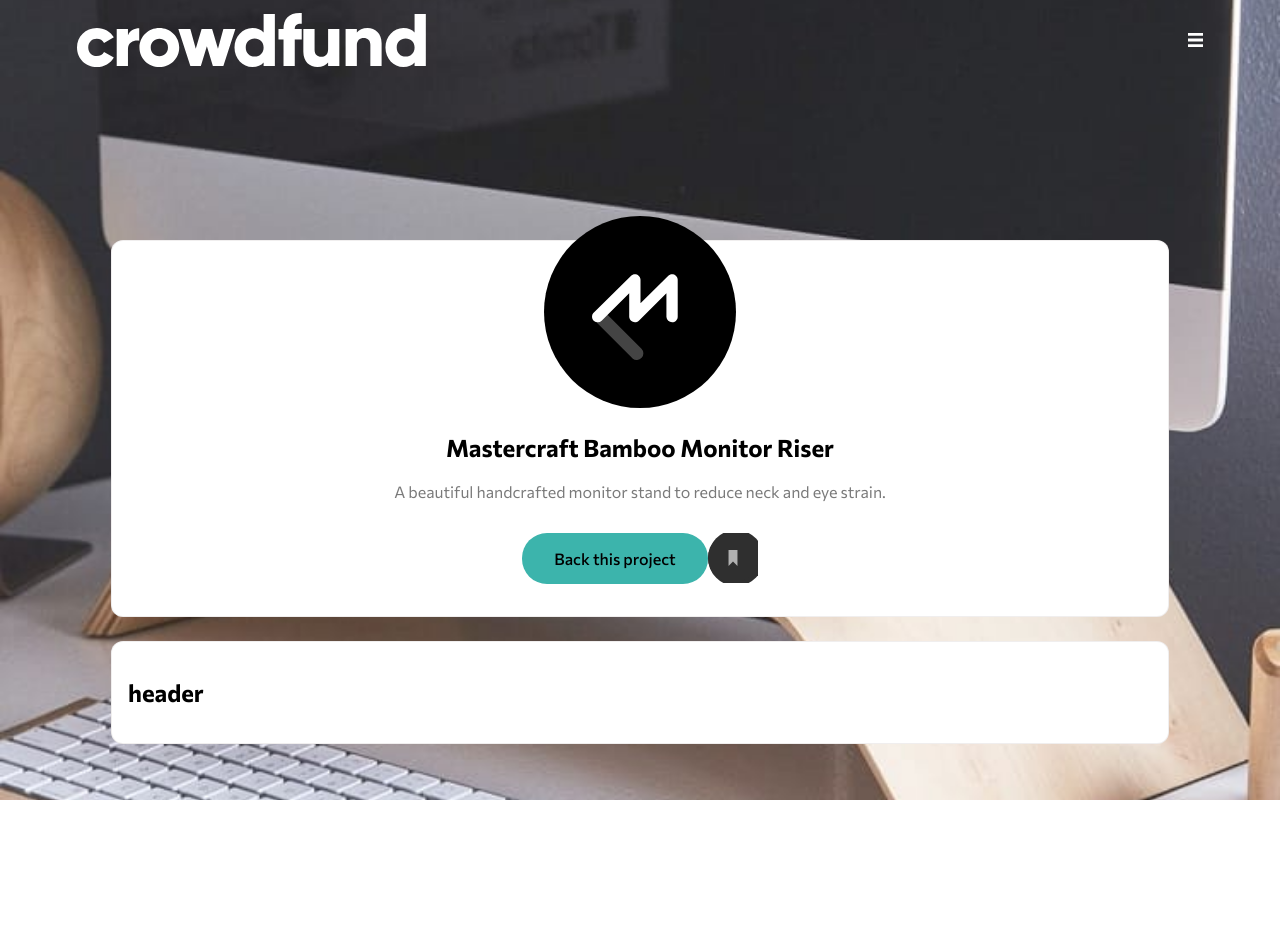
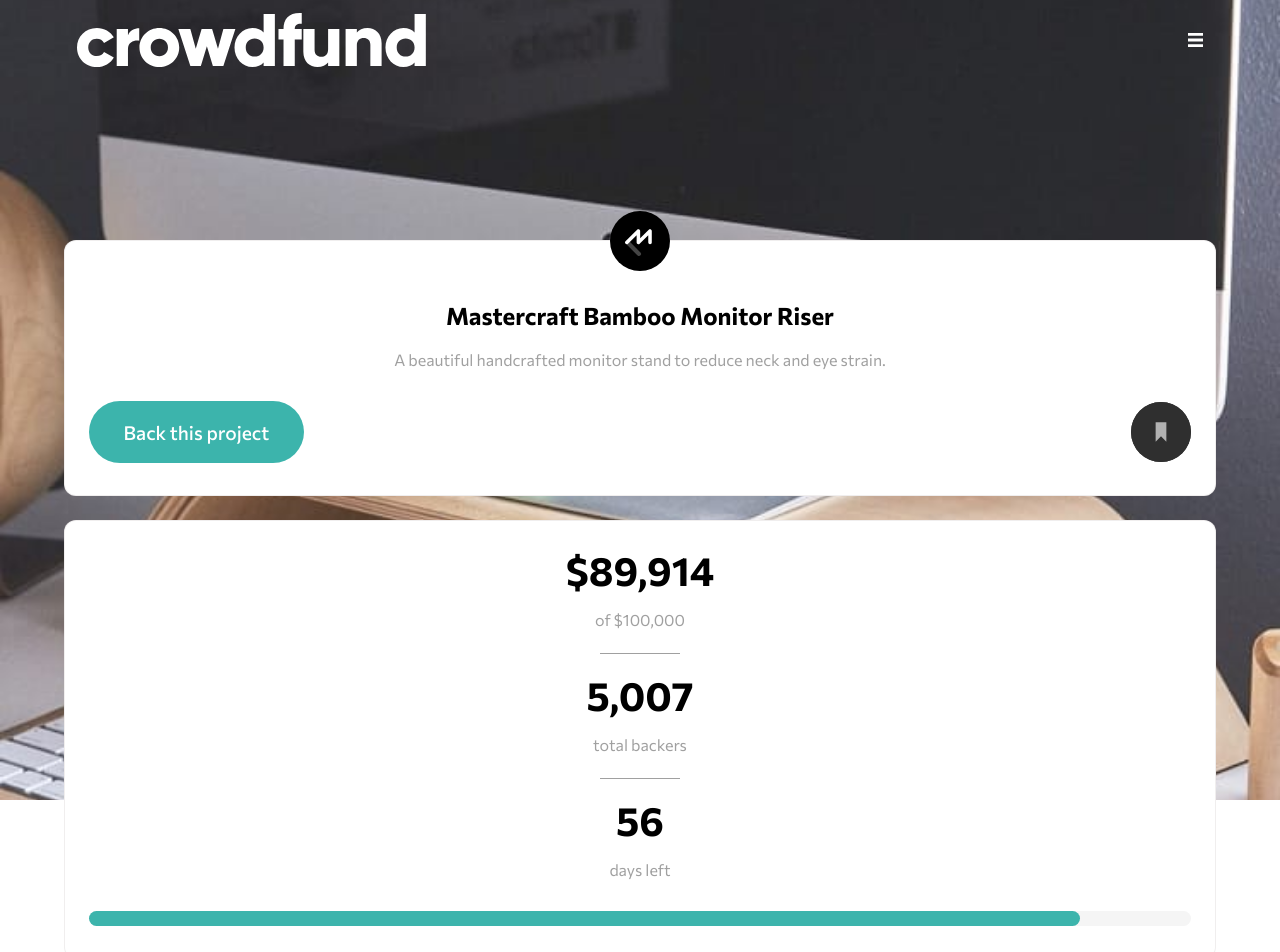
Before and after one commit to steppan26/Challenge-04--Crowdfunding-Product-Page, a React (Create React App) app: page / in a window 1280 px wide. Shown: the top 952 px of the page. Before the commit the page ends 800 px from the top, so only its background shows below. Built offline with nearby package versions, Linux system fonts and the light colour scheme.

Commit message:
added functioning second card, with the numbers read from App.js state for interactivity. Progress bar calculates % of pramount raised versus the target amount. Also added large drop shadow to the menu to create a darken effect on the rest of the page, for better visibility

```diff
--- a/src/App.css
+++ b/src/App.css
@@ -1,3 +1,6 @@
+:root{
+    box-sizing: border-box;
+}
 .mobile{
     background-image: url("./images/image-hero-mobile.jpg");
     background-position: 50% -5px;
@@ -14,7 +17,7 @@
     --clr-primary-cyan: hsl(176, 50%, 47%);
     --clr-secondary-cyan: hsl(176, 72%, 28%);
     --clr-black: hsl(0, 0%, 0%);
-    --clr-dark-gray: hsl(0, 0%, 48%);
+    --clr-dark-gray: hsla(0, 0%, 48%, 0.712);
 
     --ff-wght-text: 400;
     --ff-wght-button: 500;
@@ -32,15 +35,16 @@
     flex-direction: column;
     align-items: center;
     padding-top: 30vh;
-    width: 80%;
+    width: 90%;
 }
 
 .card{
+    box-sizing: border-box;
     width: 100%;
     height: auto;
     border-radius: 12px;
     background-color: white;
     border: 1px solid rgba(224, 221, 221, 0.493);
     margin-bottom: 1.5em;
-    padding: 1em;
+    padding: 1em 1.5em;
 }
--- a/src/App.js
+++ b/src/App.js
@@ -2,14 +2,33 @@ import './App.css';
 import React, { Component } from 'react';
 import Navbar from './Containers/Navbar';
 import LandingCard from './Components/LandingCard.js';
-import DataInfoCard from './Containers/DataInfoCard.js';
+import DataInfoCard from './Components/DataInfoCard.js';
 
 
 class App extends Component{
 
   constructor(){
       super()
-      this.state = {}
+      this.state = {
+        dollarsBacked : 89914,
+        totalBackers : 5007,
+        daysLeft : 56,
+        projectTargetValue : 100000
+      }
+      // this.handleDollars = this.handleDollars.bind(this);
+    }
+
+    componentDidMount(){
+      const progressBar = document.getElementById("progressBar");
+      let dollarsBackedValue = Number(this.state.dollarsBacked);
+      let progressBarPercent = (100*(dollarsBackedValue / this.state.projectTargetValue)) + "%";
+      progressBar.style.width = progressBarPercent;
+    }
+
+    handleDollars() {
+      this.setState(state => ({
+        dollarsBacked: !state.dollarsBacked
+      }));
     }
 
   render(){
@@ -18,7 +37,7 @@ class App extends Component{
         <Navbar />
         <article className="articleWrapper">
           <LandingCard />
-          <DataInfoCard />
+          <DataInfoCard {...this.state} />
         </article>
       </div>
     )
--- a/src/Components/Bookmark.css
+++ b/src/Components/Bookmark.css
@@ -6,7 +6,7 @@
     color: gray;
     height: auto;
     background-image: url("../images/icon-bookmark.svg");
-    background-size: 50px im !important;
+    background-size: 60px !important;
     background-repeat: no-repeat;
     background-position: left;
     max-height: fit-content;
--- a/src/Components/Bookmark.js
+++ b/src/Components/Bookmark.js
@@ -1,13 +1,11 @@
 import React from 'react';
-import Button from './Button';
 import BookmarkLogo from '../images/icon-bookmark.svg';
 import './Bookmark.css';
 
 const Bookmark = () =>{
     return(
         <div className="bookmarkBtn">
-            <img className="bookmarkImg" src={BookmarkLogo} alt='bookmark logo' width='50' />
-            {/* <Button bgColor='whitesmoke' textColor="black" className="bookmarkText">&nbsp; &nbsp; &nbsp; Bookmark</Button> */}
+            <img className="bookmarkImg" src={BookmarkLogo} alt='bookmark logo' width='60' />
         </div>
     );
 }
--- a/src/Components/Button.css
+++ b/src/Components/Button.css
@@ -2,8 +2,8 @@
     cursor: pointer;
     display: inline;
     font-weight: var(--ff-wght-button);
-    border-radius: 25px;
-    padding: 1em 2em 1em 2em;
+    border-radius: 35px;
+    padding: 1em 1.8em 1em 1.8em;
     background-color: var(--clr-primary-cyan);
     color: white;
     margin: 0;
--- /dev/null
+++ b/src/Components/DataInfoCard.css
@@ -0,0 +1,37 @@
+.DataInfoCardWrapper{
+    display: flex;
+    flex-direction: column;
+    align-items: center;
+    text-align: center;
+}
+
+.DataInfoCardWrapper h1{
+    font-size: 2.5em;
+    margin: 0.5rem;
+}
+
+.DataInfoCardWrapper p{
+    color: var(--clr-dark-gray);
+}
+
+.divider{
+    height: 1px;border: none;
+    background-color: var(--clr-dark-gray);
+    width: 5em;
+}
+
+#projectProgressBar{
+    display: block;
+    height: auto;
+    width: 100%;
+    background-color: whitesmoke;
+    border-radius: 10px;
+    margin: 1em;
+}
+
+#progressBar{
+    width: 30%;
+    height: 0.9rem;
+    background-color: var(--clr-primary-cyan);
+    border-radius: 10px;
+}
--- /dev/null
+++ b/src/Components/DataInfoCard.js
@@ -0,0 +1,37 @@
+import React from 'react';
+import './DataInfoCard.css'
+
+const DataInfoCard = (props) =>{
+
+    const dollarsBacked = "$" + formatNumber(props.dollarsBacked);
+    const projectTarget = "$" + formatNumber(props.projectTargetValue);
+    const totalBackers = formatNumber(props.totalBackers)
+
+    function formatNumber(n) {
+        return (Math.round(n * 100) / 100).toLocaleString();
+    }
+
+    return(
+        <div className="card DataInfoCardWrapper">
+            <div>
+                <h1>{dollarsBacked}</h1>
+                    <p>of {projectTarget}</p>
+            </div>
+            <hr className="divider" />
+            <div>
+                <h1>{totalBackers}</h1>
+                <p>total backers</p>
+            </div>
+            <hr className="divider" />
+            <div>
+                <h1>{props.daysLeft}</h1>
+                <p>days left</p>
+            </div>
+            <div id="projectProgressBar">
+                <div id="progressBar"></div>
+            </div>
+        </div>
+    );
+}
+
+export default DataInfoCard;
--- a/src/Components/LandingCard.css
+++ b/src/Components/LandingCard.css
@@ -18,14 +18,19 @@
 .masterclassLogo{
     position: relative;
     justify-self: baseline;
-    width: 15vw;
-    top: -25px;
+    width: 60px;
+    top: -30px;
 }
 
 .btnsSection{
     display: flex;
+    width: 100%;
     justify-content: space-between;
     align-items: center;
     padding-top: 1em;
     padding-bottom: 1em;
 }
+
+.btnsSection .btn{
+    font-size: larger;
+}
--- a/src/Components/LandingCard.js
+++ b/src/Components/LandingCard.js
@@ -13,8 +13,7 @@ const LandingCard = () => {
             <div className="btnsSection">
                 <Button className="btnCta"
                     bgColor='var(--clr-primary-cyan)'
-                    textColor='var(--clr-black)'
-
+                    textColor='white'
                     >
                     Back this project
                 </Button>
--- a/src/Components/NavMenu.css
+++ b/src/Components/NavMenu.css
@@ -9,13 +9,13 @@
     border-radius: 8px;
     overflow:hidden;
     width: 88vw;
+    box-shadow: 2em 0 20em 5em hsla(0, 0%, 0%, 0.5);
 }
 
 .menuWrapper>a{
     margin: 0;
     text-decoration: none;
     color: var(--clr-black);
-    /* border-bottom: 2px double rgba(128, 128, 128, 0.342); */
     box-shadow: 1px 0 1px 0px gray;
     padding: 1.6em 0 1.6em 1em;
     font-weight: var(--ff-wght-button);
--- a/src/Containers/DataInfoCard.js
+++ /dev/null
@@ -1,11 +0,0 @@
-import React from 'react';
-
-const DataInfoCard = () =>{
-    return(
-        <div className="card">
-            <h1>header</h1>
-        </div>
-    );
-}
-
-export default DataInfoCard;
--- a/src/Containers/Navbar.css
+++ b/src/Containers/Navbar.css
@@ -12,11 +12,13 @@ nav{
     padding: 0 6vw 0 6vw;
     height: 10vh;
     width: 100%;
+    z-index: 999;
 }
 
 nav>img{
     width: 100%;
     margin: 0;
+    z-index: 999;
 }
 
 .logo{
```
